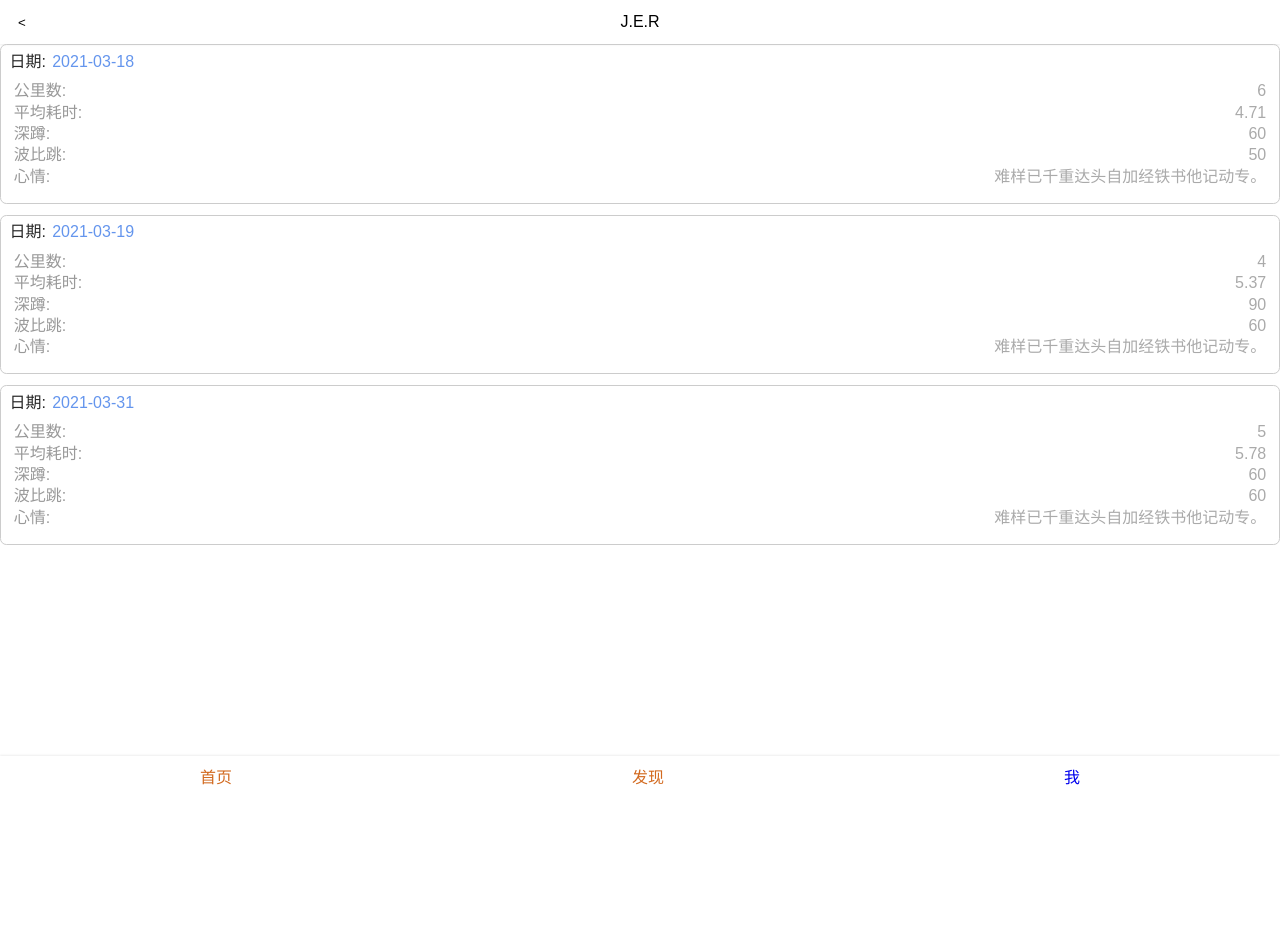
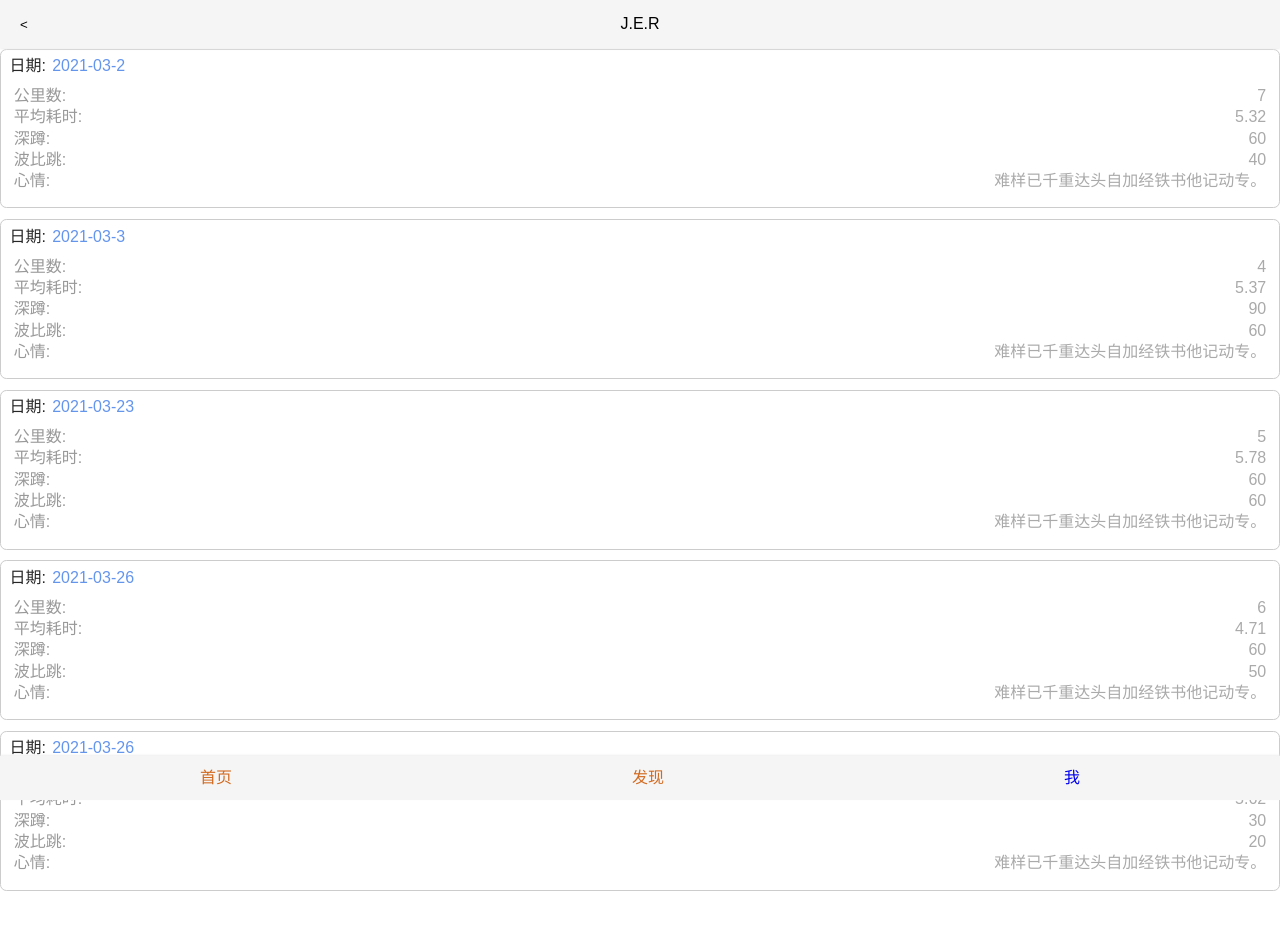
Before and after one commit to wubowen2018/Sass, a Vue app: page /router in a window 1280 px wide. Shown: the top 930 px of the page. Before the commit the page ends 800 px from the top, so only its background shows below. Built offline with nearby package versions, Linux system fonts and the light colour scheme.

Commit message:
添加moment 首页引入空白div解决中间的div不能到底的问题

```diff
--- a/package.json
+++ b/package.json
@@ -11,6 +11,7 @@
   "dependencies": {
     "axios": "^0.21.1",
     "core-js": "^3.6.5",
+    "moment": "^2.29.1",
     "vue": "^2.6.11",
     "vue-router": "^3.2.0",
     "vuex": "^3.4.0"
--- a/src/App.vue
+++ b/src/App.vue
@@ -1,8 +1,15 @@
 <template>
   <div id="app">
-    <jer-header :title1="title" @back_fun="back_fun()"></jer-header>
+    <jer-header
+      :title1="title"
+      @back_fun="back_fun()"
+      class="topHeader"
+    />
 
+    <div class="main">
       <router-view/>
+      <div class="space"></div>
+    </div>
 
     <div class="navigate">
       <router-link to="/" class="dashboad">首页</router-link>
@@ -15,6 +22,7 @@
 
 <script>
 import JerHeader from './components/common/JerHeader.vue'
+
 export default {
   components: { JerHeader },
   data(){
@@ -30,9 +38,7 @@ export default {
   },
   computed:{
     title(){
-      //alert(this.$route.name)
       return this.$route.name
-      //return this.$route.name
 
     }
   }
@@ -40,7 +46,7 @@ export default {
 </script>
 
 <style lang="scss" scoped>
-@import './assets/styles/global.scss';
+@import '@/assets/styles/global.scss';
 
 *{
   margin: 0;
@@ -49,15 +55,37 @@ export default {
   text-decoration: none;
 }
 #app{
+  display: flex;
+  flex-direction: column;
   width: 100%;
   height: 100%;
+  position: relative;
+
+
+  .topHeader{
+    width: 100%;
+    position: fixed;
+    top: 0;
+    background: #f5f5f5;
+    z-index: 100;
   }
+  .main{
+    margin-top: px2rem(114);
+    margin-bottom: px2rem(114);
+    flex: 0 0 auto;
+    .space{
+      width: 100%;
+      height: px2rem(113);
+    }
+  }
+
   .navigate{
     display: flex;
-  position: absolute;
+    position: fixed;
     bottom: 0;
     width: 100%;
     height: 44px;
+    background: #f5f5f5;
     box-shadow: 0 -1px 2px #eeeeee;
 
     .dashboad{
@@ -66,6 +94,7 @@ export default {
       @include center();
 
     }
+
     .found{
       flex: auto;
       display: flex;
@@ -81,6 +110,7 @@ export default {
     .router-link-active{
       color: chocolate;
     }
+  }
 
 }
 </style>
--- a/src/components/common/JerHeader.vue
+++ b/src/components/common/JerHeader.vue
@@ -41,16 +41,17 @@ export default {
 
 </script>
 <style lang="scss" scoped>
+@import '@/assets/styles/global.scss';
 	.wrapper{
 		display: flex;
-		height: 44px;
+		height: px2rem(112.5);
 		box-shadow: 0px 1px 2px #eeeeee;
 		.btn{
-			flex: 0 0 44px;
+			flex: 0 0 px2rem(112.5);
 			display: flex;
 			justify-content: center;
 			align-items: center;
-			line-height: 44px;
+			line-height: px2rem(112.5);
 			border: none;
 			background: none;
 
@@ -63,7 +64,7 @@ export default {
 
 		}
 		.rightDiv{
-			flex: 0 0 44px;
+			flex: 0 0 px2rem(112.5);
 		}
 
 	}
--- a/src/main.js
+++ b/src/main.js
@@ -4,6 +4,12 @@ import router from './router'
 import store from './store'
 import axios from './util/req';
 import './assets/styles/global.scss';
+
+
+import Moment from 'moment';
+
+let now = Moment().format()
+console.log(now);
 
 // 引入mock的开关
 import { whetherUseMock } from './config/default.config'
--- a/src/mock/daily.js
+++ b/src/mock/daily.js
@@ -5,7 +5,7 @@ let { SUCCESS, generateDate } = require('./common')
 let dailyList = {
     ...SUCCESS,
     url: 'daily',
-    "data|3": [
+    "data|5": [
     {
         date: generateDate,
         "id|+1":0,
--- a/src/store/index.js
+++ b/src/store/index.js
@@ -6,7 +6,6 @@ Vue.use(Vuex)
 
 const modulesFiles = require.context('./modules', true, /\.js$/)
 const modules = modulesFiles.keys().reduce((modules, modulePath) => {
-    console.log(modulePath);
     const moduleName = modulePath.replace(/^\.\/(.*)\.\w+$/, '$1')
     const value = modulesFiles(modulePath)
     modules[moduleName] = value.default
--- a/src/util/req.js
+++ b/src/util/req.js
@@ -11,6 +11,7 @@ let instance = axios.create({
 instance.interceptors.request.use(
     config => {
         console.log("url ---  " + config.url);
+        console.log("headers ---  " + config.headers);
         console.log("params ---  " + config.params);
         console.log("method ---  " + config.method);
         if (config.url === '/login' || config.url === '/register') {
--- a/src/views/router.vue
+++ b/src/views/router.vue
@@ -1,6 +1,6 @@
 <template>
   <div class="wrapper">
-    <div class="content">
+    <div class="content" v-if="daily">
       <div class="item"
         v-for="(item) in daily"
         :key="item.id"
@@ -31,7 +31,6 @@
 
       </div>
     </div>
-
 
   </div>
 </template>
@@ -72,15 +71,15 @@ export default {
 
     // })
 
-    this.$axios({
-      url: '/fu_wo_cheng',
-      method: 'get'
-    })
-    .then(res=>{
-      console.log(res.data)
-      // this.DAILY_EXERCISE(res.data)
+    // this.$axios({
+    //   url: '/fu_wo_cheng',
+    //   method: 'get'
+    // })
+    // .then(res=>{
+    //   console.log(res.data)
+    //   // this.DAILY_EXERCISE(res.data)
 
-    })
+    // })
 
   },
   beforeDestory() {},
```
Lines whose indentation alone changed are shown as unchanged.
